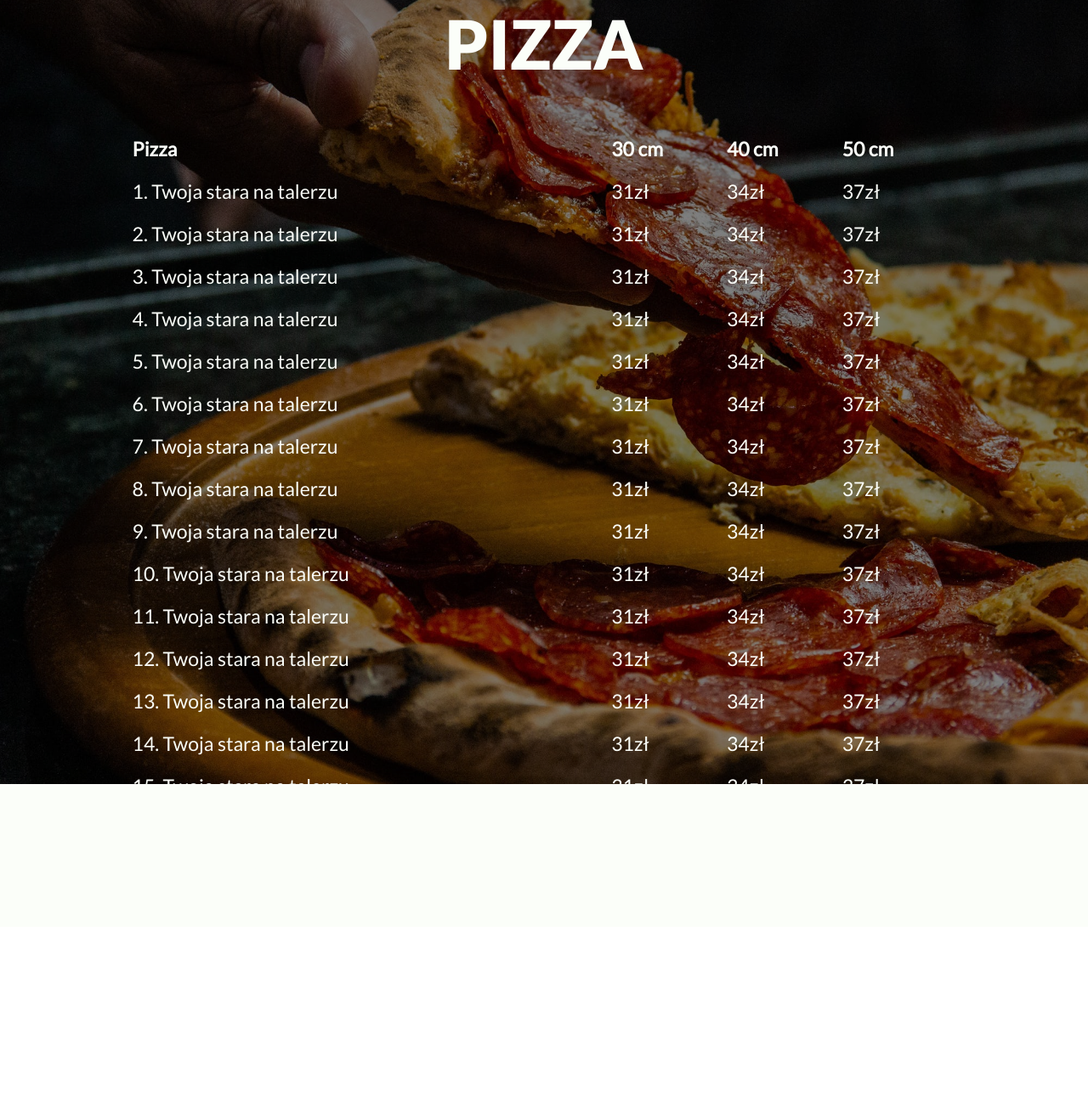
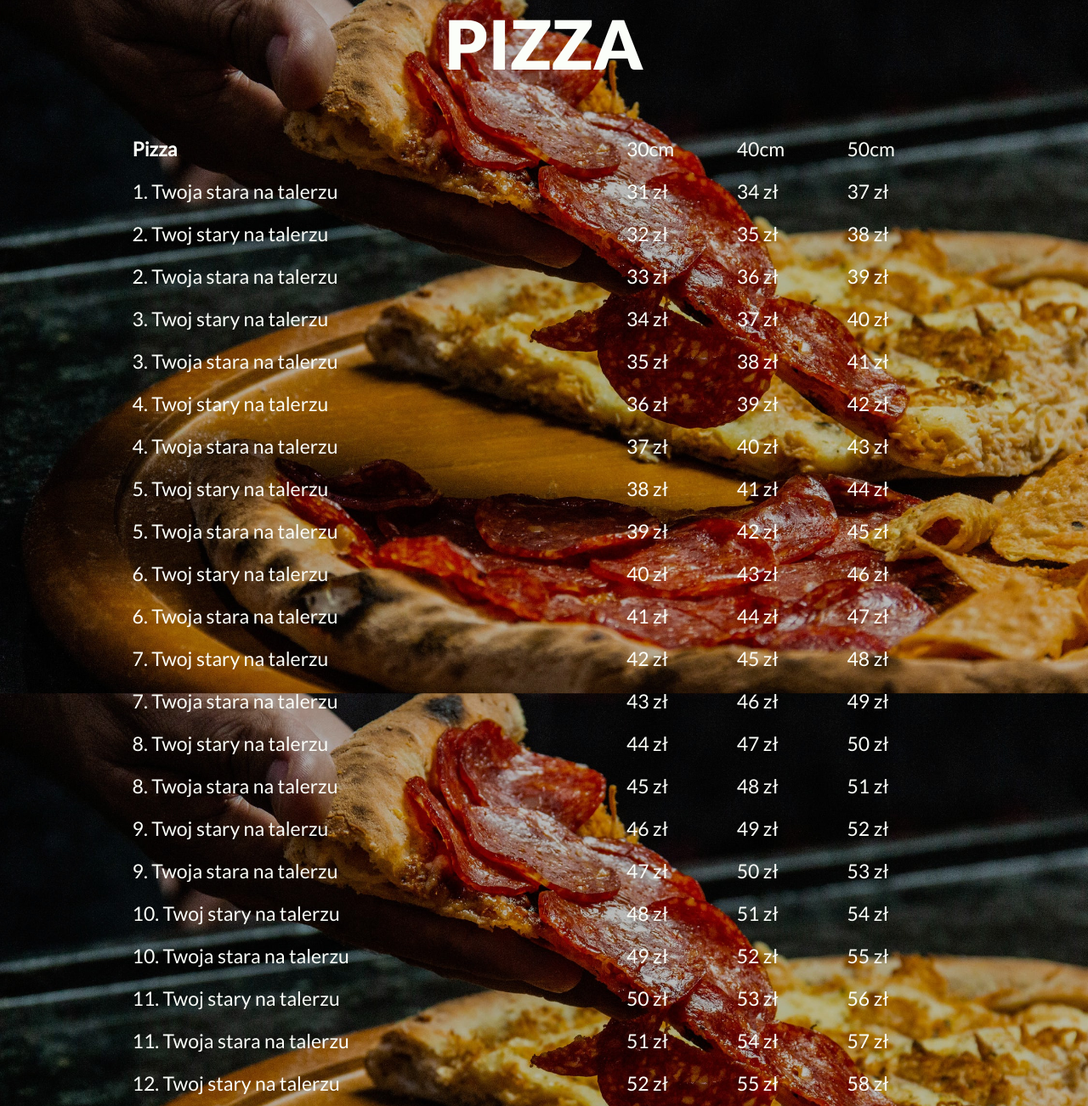
Before and after one commit to skdziwak/pizzeria, a plain HTML site: page index.html in a window 1280 px wide. Shown: the part 1560-2862 px from the top of the page at 85% size. Before the commit the page ends 2651 px from the top, so only its background shows below. Drawn offline with Linux system fonts and the light colour scheme.

Commit message:
Added dynamic menu

```diff
--- a/index.html
+++ b/index.html
@@ -54,119 +54,12 @@
                 </div>
             </div>
             <div class="block" id="menu">
-                <div class="bg2"></div>
-                <div class="container">
-                    <h1 class="whitetext">PIZZA</h1>
-                    <table class="cennik whitetext" id="cennik">
-                        <tr>
-                            <th class="pizza">Pizza</th>
-                            <th class="rozmiar">30 cm</th>
-                            <th class="rozmiar">40 cm</th>
-                            <th class="rozmiar">50 cm</th>
-                        </tr>
-                        <tr>
-                            <td>1. Twoja stara na talerzu</td>
-                            <td>31zł</td>
-                            <td>34zł</td>
-                            <td>37zł</td>
-                        </tr>
-                        <tr>
-                            <td>2. Twoja stara na talerzu</td>
-                            <td>31zł</td>
-                            <td>34zł</td>
-                            <td>37zł</td>
-                        </tr>
-                        <tr>
-                            <td>3. Twoja stara na talerzu</td>
-                            <td>31zł</td>
-                            <td>34zł</td>
-                            <td>37zł</td>
-                        </tr>
-                        <tr>
-                            <td>4. Twoja stara na talerzu</td>
-                            <td>31zł</td>
-                            <td>34zł</td>
-                            <td>37zł</td>
-                        </tr>
-                        <tr>
-                            <td>5. Twoja stara na talerzu</td>
-                            <td>31zł</td>
-                            <td>34zł</td>
-                            <td>37zł</td>
-                        </tr>
-                        <tr>
-                            <td>6. Twoja stara na talerzu</td>
-                            <td>31zł</td>
-                            <td>34zł</td>
-                            <td>37zł</td>
-                        </tr>
-                        <tr>
-                            <td>7. Twoja stara na talerzu</td>
-                            <td>31zł</td>
-                            <td>34zł</td>
-                            <td>37zł</td>
-                        </tr>
-                        <tr>
-                            <td>8. Twoja stara na talerzu</td>
-                            <td>31zł</td>
-                            <td>34zł</td>
-                            <td>37zł</td>
-                        </tr>
-                        <tr>
-                            <td>9. Twoja stara na talerzu</td>
-                            <td>31zł</td>
-                            <td>34zł</td>
-                            <td>37zł</td>
-                        </tr>
-                        <tr>
-                            <td>10. Twoja stara na talerzu</td>
-                            <td>31zł</td>
-                            <td>34zł</td>
-                            <td>37zł</td>
-                        </tr>
-                        <tr>
-                            <td>11. Twoja stara na talerzu</td>
-                            <td>31zł</td>
-                            <td>34zł</td>
-                            <td>37zł</td>
-                        </tr>
-                        <tr>
-                            <td>12. Twoja stara na talerzu</td>
-                            <td>31zł</td>
-                            <td>34zł</td>
-                            <td>37zł</td>
-                        </tr>
-                        <tr>
-                            <td>13. Twoja stara na talerzu</td>
-                            <td>31zł</td>
-                            <td>34zł</td>
-                            <td>37zł</td>
-                        </tr>
-                        <tr>
-                            <td>14. Twoja stara na talerzu</td>
-                            <td>31zł</td>
-                            <td>34zł</td>
-                            <td>37zł</td>
-                        </tr>
-                        <tr>
-                            <td>15. Twoja stara na talerzu</td>
-                            <td>31zł</td>
-                            <td>34zł</td>
-                            <td>37zł</td>
-                        </tr>
-                        <tr>
-                            <td>16. Twoja stara na talerzu</td>
-                            <td>31zł</td>
-                            <td>34zł</td>
-                            <td>37zł</td>
-                        </tr>
-                        <tr>
-                            <td>17. Twoja stara na talerzu</td>
-                            <td>31zł</td>
-                            <td>34zł</td>
-                            <td>37zł</td>
-                        </tr>
-                    </table>
+                <div class="bg2">
+                    <div class="container">
+                        <h1 class="whitetext">PIZZA</h1>
+                        <table class="cennik whitetext" id="cennik">
+                        </table>
+                    </div>
                 </div>
             </div>
         </div>
--- a/script.js
+++ b/script.js
@@ -1,6 +1,24 @@
 window.addEventListener('DOMContentLoaded', (event) => {
+    const table = document.querySelector('#cennik');
+    console.log(table);
     httpGetAsync('menu.txt', (txt) => {
-        console.log(txt)
+        rows = txt.trim().split('\r\n');
+        var first = true;
+        rows.forEach(row => {
+            cells = row.split('\t');
+            var tr = document.createElement('tr');
+            tr.innerHTML = '<tr>'
+            cells.forEach(cell => {
+                if(first) {
+                    tr.innerHTML += '<th>' + cell + '</th>';
+                    first = false;
+                } else {
+                    tr.innerHTML += '<td>' + cell + '</td>';
+                }
+            })
+            tr.innerHTML += '</tr>'
+            table.appendChild(tr);
+        });
     });
 });
 
--- a/style.css
+++ b/style.css
@@ -163,12 +163,11 @@ h1 {
 .bg2 {
     position: absolute;
     width: 100%;
-    min-height: 120%;
+    min-height: 100%;
     z-index: 0;
-    background-image: url("images/background2.jpeg");
+    background-image: url("images/background2-dark.jpeg");
     background-size: cover;
     background-attachment: fixed;
-    filter: brightness(50%);
 }
 
 table.cennik {
@@ -178,11 +177,5 @@ table.cennik {
 table.cennik td,th {
     padding: 10px 0;
     text-align: left;
-}
-table.cennik th {
     font-size: 23px;
 }
-table.cennik td {
-    font-size: 23px;
-
-}
```
Also changed, not shown: images/background2-dark.jpeg (added).
